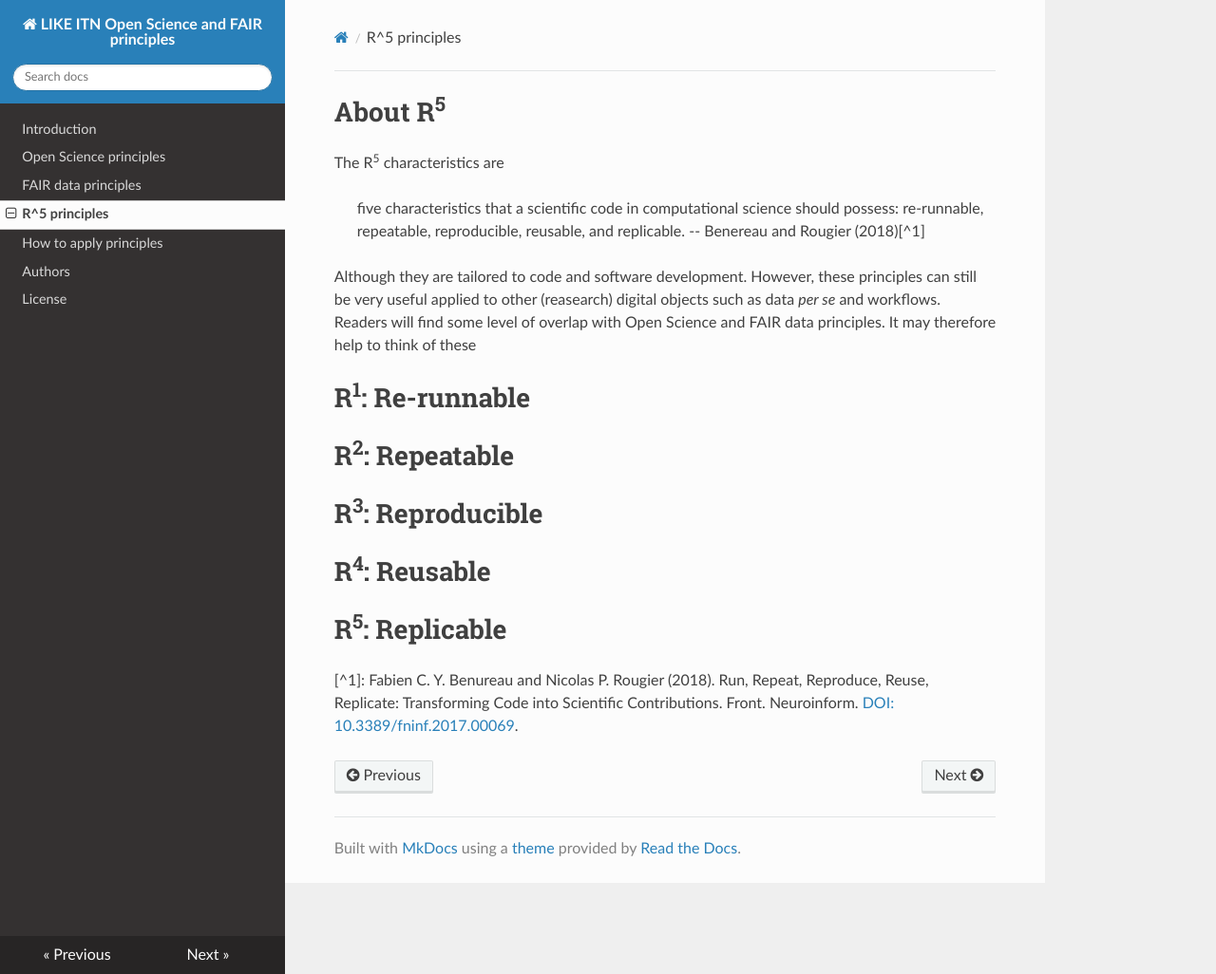
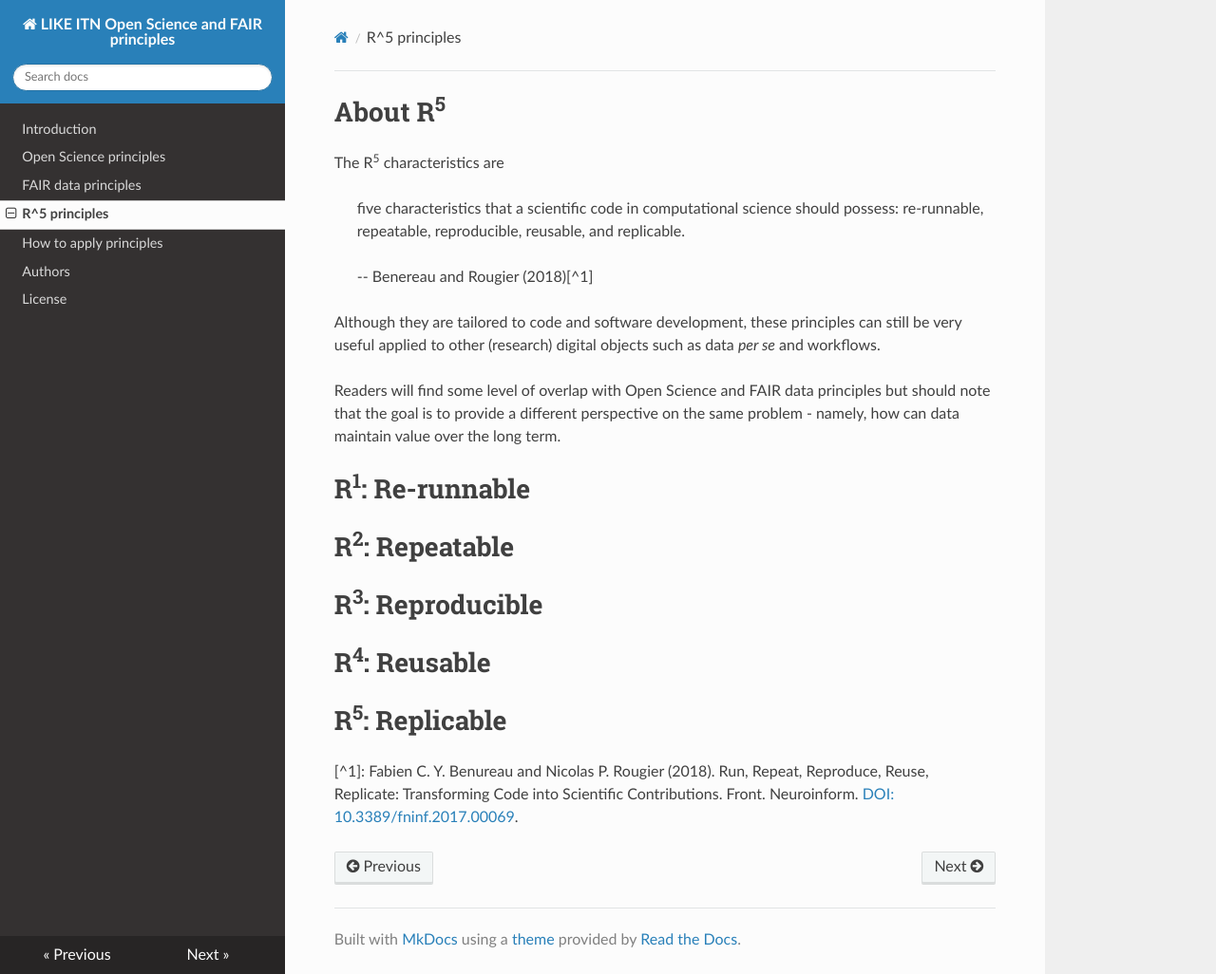
Before and after one commit to InesWuerth/FAIR-data-and-Open-Science-principles, an MkDocs documentation site: the page built from docs/3_R5.md, in a window 1280 px wide and 1026 px high. Shown: the whole window at 95% size. Built offline with MkDocs 1.6.1, drawn with Linux system fonts in a browser that asks for light colours; nearby versions of some CDN libraries.

Commit message:
Update 3_R5.md

```diff
--- a/docs/3_R5.md
+++ b/docs/3_R5.md
@@ -3,9 +3,12 @@
 The R<sup>5</sup> characteristics are
 
 > five characteristics that a scientific code in computational science should possess: re-runnable, repeatable, reproducible, reusable, and replicable.
+>
 > -- Benereau and Rougier (2018)[^1]
 
-Although they are tailored to code and software development. However, these principles can still be very useful applied to other (reasearch) digital objects such as data _per se_ and workflows. Readers will find some level of overlap with Open Science and FAIR data principles. It may therefore help to think of these
+Although they are tailored to code and software development, these principles can still be very useful applied to other (research) digital objects such as data _per se_ and workflows.
+
+Readers will find some level of overlap with Open Science and FAIR data principles but should note that the goal is to provide a different perspective on the same problem - namely, how can data maintain value over the long term.
 
 # R<sup>1</sup>: Re-runnable
 
```
